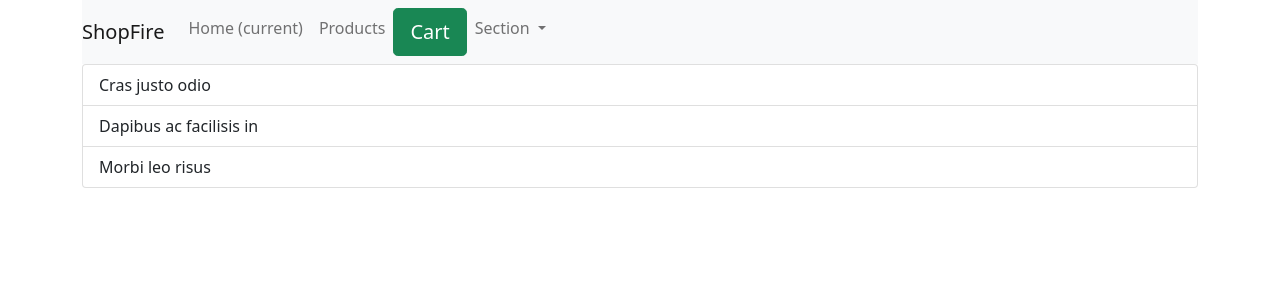
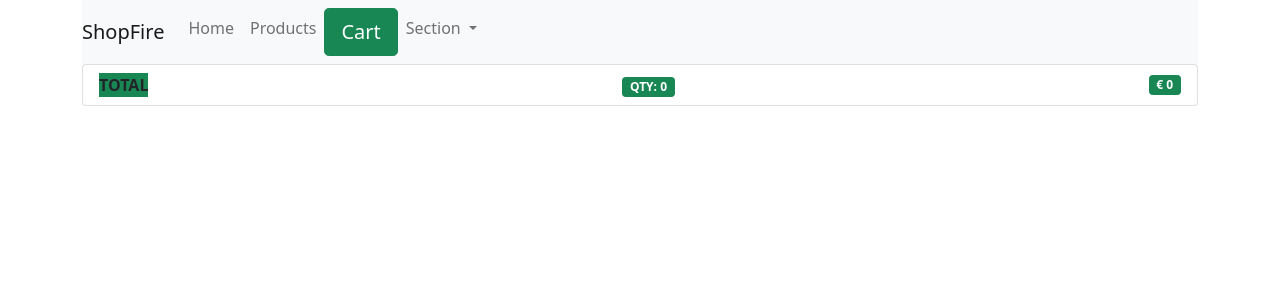
Before and after one commit to comit-master/ebus, a Django app: page /checkout in a window 1280 px wide. Shown: the top 300 px of the page. Run offline with Django 3.2, Linux system fonts and the light colour scheme; some libraries are stand-ins or nearby versions.

Commit message:
popover problem solved, dimensions, total function added to checkout.html

```diff
--- a/ebusp3/shop/templates/shop/bases.html
+++ b/ebusp3/shop/templates/shop/bases.html
@@ -9,7 +9,7 @@
     <meta charset="UTF-8">
     <meta http-equiv="X-UA-Compatible" content="IE=edge">
     <meta name="viewport" content="width=device-width, initial-scale=1.0">
-    <title>ShopFire</title>
+    <title>  ShopFire</title>
 <!-- js,  jQuery, Popper.js -- responsive design tools-->
     <script src="https://code.jquery.com/jquery-3.6.0.js" integrity="sha256-H+K7U5CnXl1h5ywQfKtSj8PCmoN9aaq30gDh27Xc0jk=" crossorigin="anonymous"></script>
 <script src="https://code.jquery.com/jquery-3.2.1.slim.min.js" integrity="sha384-KJ3o2DKtIkvYIK3UENzmM7KCkRr/rE9/Qpg6aAZGJwFDMVNA/GpGFF93hXpG5KkN" crossorigin="anonymous"></script>
@@ -30,15 +30,15 @@
                     <div class="collapse navbar-collapse" id="navbarNavDropdown">
                       <ul class="navbar-nav">
                         <li class="nav-item active">
-                          <a class="nav-link" href="{% url 'home'%}">Home <span class="sr-only">(current)</span></a>
+                          <a class="nav-link" href="{% url 'home'%}">Home <span class="sr-only"></span></a>
                         </li>
                         <li class="nav-item">
                           <a class="nav-link" href="#">Products</a>
                         </li>
                         <li class="nav-item">
 
-                      <button id="cart" type="button" class="btn btn-lg btn-success" data-html="true" data-html="true" title="Your shopping cart" data-toggle="popover"  data-content=" href='/checkout' class='btn btn-primary'>Checkout ">Cart</button>
-
+                      <!-- <button id="cart" type="button" class="btn btn-lg btn-success" data-html="true" data-html="true" title=" href='/checkout' class='btn btn-primary'>Checkout " data-toggle="popover"  data-content="test">Cart</button> -->
+                      <button id="cart" type="button" class="btn btn-lg btn-success" data-html="true" data-container="body" data-toggle="popover"  data-content="And here's some amazing content. It's very engaging. Right?">Cart</button>
 
                         </li>
                         <li class="nav-item dropdown">
--- a/ebusp3/shop/templates/shop/checkout.html
+++ b/ebusp3/shop/templates/shop/checkout.html
@@ -4,23 +4,61 @@
 
 <div class="row">
     <div class="col-md-12">
-        <ul class="list-group">
-            <li class="list-group-item d-flex justify-content-between align-items-center">
-              Cras justo odio
-              <span class="badge badge-primary badge-pill">14</span>
-            </li>
-            <li class="list-group-item d-flex justify-content-between align-items-center">
-              Dapibus ac facilisis in
-              <span class="badge badge-primary badge-pill">2</span>
-            </li>
-            <li class="list-group-item d-flex justify-content-between align-items-center">
-              Morbi leo risus
-              <span class="badge badge-primary badge-pill">1</span>
-            </li>
+        <ul class="list-group" id="item-list">
+
+
           </ul>
 
     </div>
 </div>
 
 
+
 {% endblock%}
+{% block js %}
+<script type="text/javascript">
+        if(localStorage.getItem('cart')==null){
+            var cart =  {};
+
+        }else{
+            cart = JSON.parse(localStorage.getItem('cart'));
+        }
+        var total = 0;
+        var number = 0;
+        console.log(cart)
+        for(item in cart){
+            let name = cart[item][1];
+            let quantity = cart[item][0];
+            let price = cart[item][2];
+            number += quantity;
+            total += price;
+            let itemString =
+             `<li class="list-group-item d-flex justify-content-between align-items-center">${name}
+              <center><span class="badge badge-primary bg-primary badge-pill"> QTY: ${quantity}</span></center>
+                <center><span  class="badge badge-warning bg-primary badge-pill">€ ${price}</span></center>
+            </li>`;
+            $('#item-list').append(itemString);
+        }
+        let itemNombre = ` <li class="list-group-item d-flex justify-content-between align-items-center">
+              <b class="bg-success ">TOTAL</b>
+              <center><span class="badge badge-danger bg-success badge-pill"> QTY: ${number} </span></center>
+              <span class="badge badge-danger bg-success badge-pill">€ ${total}</span>
+            </li>`;
+            $('#item-list').append(itemNombre);
+            $('#total').val("$"+total);
+
+
+        $('#items').val(JSON.stringify(cart));
+    // if(localStorage.getItem('cart')==null){
+    //   var cart = {};
+
+    // }else{
+    //   cart = JSON.parse(localStorage.getItem('cart'));
+    // }
+    // for(item in cart){
+    //   let name = cart[item][1];
+    //   let quantity = cart[item][0];
+
+    // }
+</script>
+{% endblock%}
```
Also changed, not shown: ebusp3/shop/templates/shop/index.html (+25 -25 lines).
